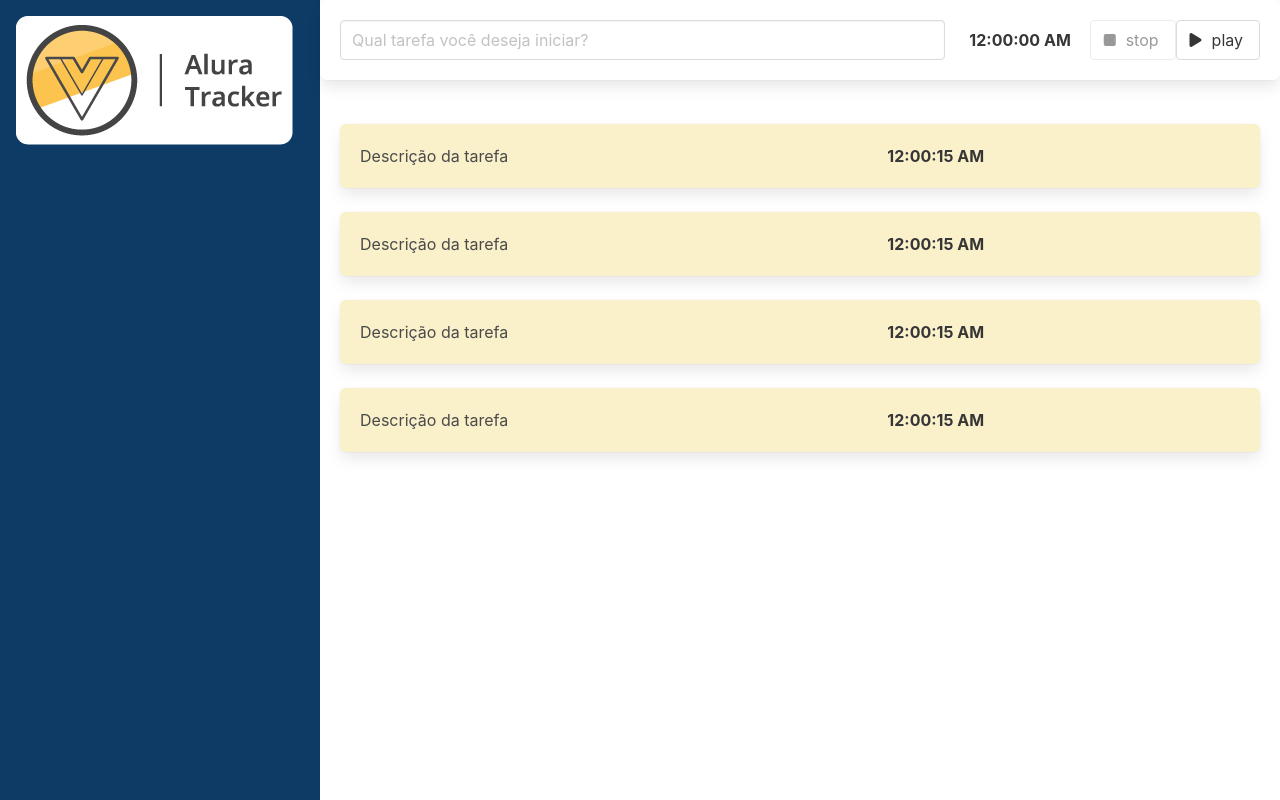
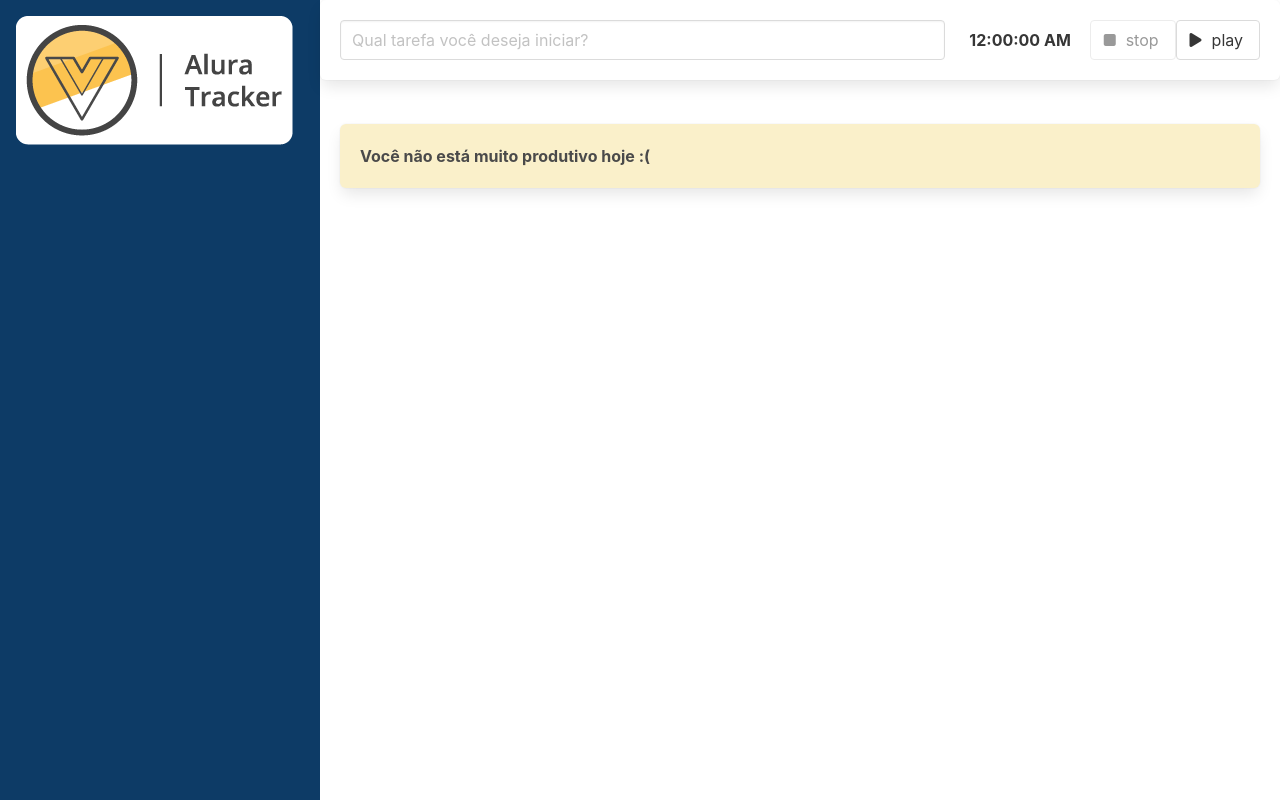
Before and after one commit to vinibit/alura-tracker, a Vue app: page / in a window 1280 px wide. Built offline with nearby package versions, Linux system fonts and the light colour scheme.

Commit message:
Aula 03: Trabalhando com listas

```diff
--- a/src/App.vue
+++ b/src/App.vue
@@ -4,12 +4,12 @@
 			<BarraLateral />
 		</div>
 		<div class="column is-three-quarter">
-			<FormularioTarefa />
+			<FormularioTarefa @aoFinalizarTarefa="salvarTarefa" />
 			<div class="lista">
-				<ItemTarefa />
-				<ItemTarefa />
-				<ItemTarefa />
-				<ItemTarefa />
+				<ItemTarefa v-for="(tarefa, index) in tarefas" :key="index" :tarefa="tarefa" />
+				<AppBox v-if="listaEstaVazia">
+					Você não está muito produtivo hoje :(
+				</AppBox>
 			</div>
 		</div>
 	</main>
@@ -21,13 +21,31 @@
 import BarraLateral from './components/BarraLateral.vue';
 import FormularioTarefa from './components/FormularioTarefa.vue';
 import ItemTarefa from './components/ItemTarefa.vue';
+import ITarefa from './interfaces/ITarefa';
+import AppBox from './components/AppBox.vue';
 
 export default defineComponent({
 	name: 'App',
 	components: {
 		BarraLateral,
 		FormularioTarefa,
-    ItemTarefa
+		ItemTarefa,
+		AppBox
+	},
+	data() {
+		return {
+			tarefas: [] as ITarefa[]
+		}
+	},
+	computed: {
+		listaEstaVazia(): boolean {
+			return this.tarefas.length === 0;
+		}
+	},
+	methods: {
+		salvarTarefa(tarefa: ITarefa) {
+			this.tarefas.push(tarefa);
+		}
 	}
 });
 </script>
--- /dev/null
+++ b/src/components/AppBox.vue
@@ -0,0 +1,19 @@
+<template>
+    <div class="box has-text-weight-bold">
+        <slot></slot>
+    </div>
+</template>
+
+<script lang="ts">
+import { defineComponent } from 'vue';
+
+export default defineComponent({
+    name: 'AppBox'
+});
+</script>
+
+<style scoped>
+    .box {
+        background: #FAF0CA;
+    }
+</style>
--- a/src/components/FormularioTarefa.vue
+++ b/src/components/FormularioTarefa.vue
@@ -21,6 +21,7 @@
 
     export default defineComponent({
         name: "FormularioTarefa",
+        emits: ['aoFinalizarTarefa'],
         components: { TemporizadorTarefa },
         data () {
             return {
@@ -31,6 +32,10 @@
             finalizarTarefa (tempoDecorrido: number) : void {
                 console.log('Tempo da tarefa', tempoDecorrido);
                 console.log('Descrição da tarefa', this.descricao);
+                this.$emit('aoFinalizarTarefa', {
+                    duracaoEmSegundos: tempoDecorrido,
+                    descricao: this.descricao
+                });
                 this.descricao = '';
             }
         }
--- a/src/components/ItemTarefa.vue
+++ b/src/components/ItemTarefa.vue
@@ -1,28 +1,30 @@
 <template>
-    <div class="box has-text-weght-bold">
+    <AppBox>
         <div class="columns">
             <div class="column is-7">
-                Descrição da tarefa
+                {{ tarefa?.descricao || "Tarefa sem descrição" }}
             </div>
             <div class="column">
-                <CronomentroTarefa :tempoEmSegundos=15 />
+                <CronomentroTarefa :tempoEmSegundos = tarefa?.duracaoEmSegundos />
             </div>
         </div>
-    </div>
+    </AppBox>
 </template>
 
 <script lang="ts">
-import { defineComponent } from 'vue';
+import ITarefa from '@/interfaces/ITarefa';
+import { defineComponent, PropType } from 'vue';
 import CronomentroTarefa from './CronomentroTarefa.vue';
+import AppBox from './AppBox.vue';
 
 export default defineComponent({
     name: "ItemTarefa",
-    components: { CronomentroTarefa }
+    components: { CronomentroTarefa, AppBox },
+    props: {
+        tarefa: {
+            type:Object as PropType<ITarefa>,
+            required: true
+        }
+    }
 });
 </script>
-
-<style scoped>
-.box {
-    background: #FAF0CA;
-}
-</style>
--- a/src/components/TemporizadorTarefa.vue
+++ b/src/components/TemporizadorTarefa.vue
@@ -13,6 +13,7 @@
 import { defineComponent } from 'vue';
 import CronomentroTarefa from './CronomentroTarefa.vue';
 import BotaoTemporizador from './BotaoTemporizador.vue';
+import { thisExpression } from '@babel/types';
 
 export default defineComponent({
     name: "TemporizadorTarefa",
@@ -39,8 +40,9 @@
             console.log("Finalizando");
 
             clearInterval(this.cronometro);
+            this.$emit('aoTemporizadorFinalizado', this.tempoEmSegundos)
+            this.tempoEmSegundos = 0;
             this.executando = false;
-            this.$emit('aoTemporizadorFinalizado', this.tempoEmSegundos)
         }
     },
     emits: ['aoTemporizadorFinalizado']
--- /dev/null
+++ b/src/interfaces/ITarefa.ts
@@ -0,0 +1,4 @@
+export default interface ITarefa {
+    duracaoEmSegundos: number
+    descricao: string
+}
```
Lines whose indentation alone changed are shown as unchanged.
